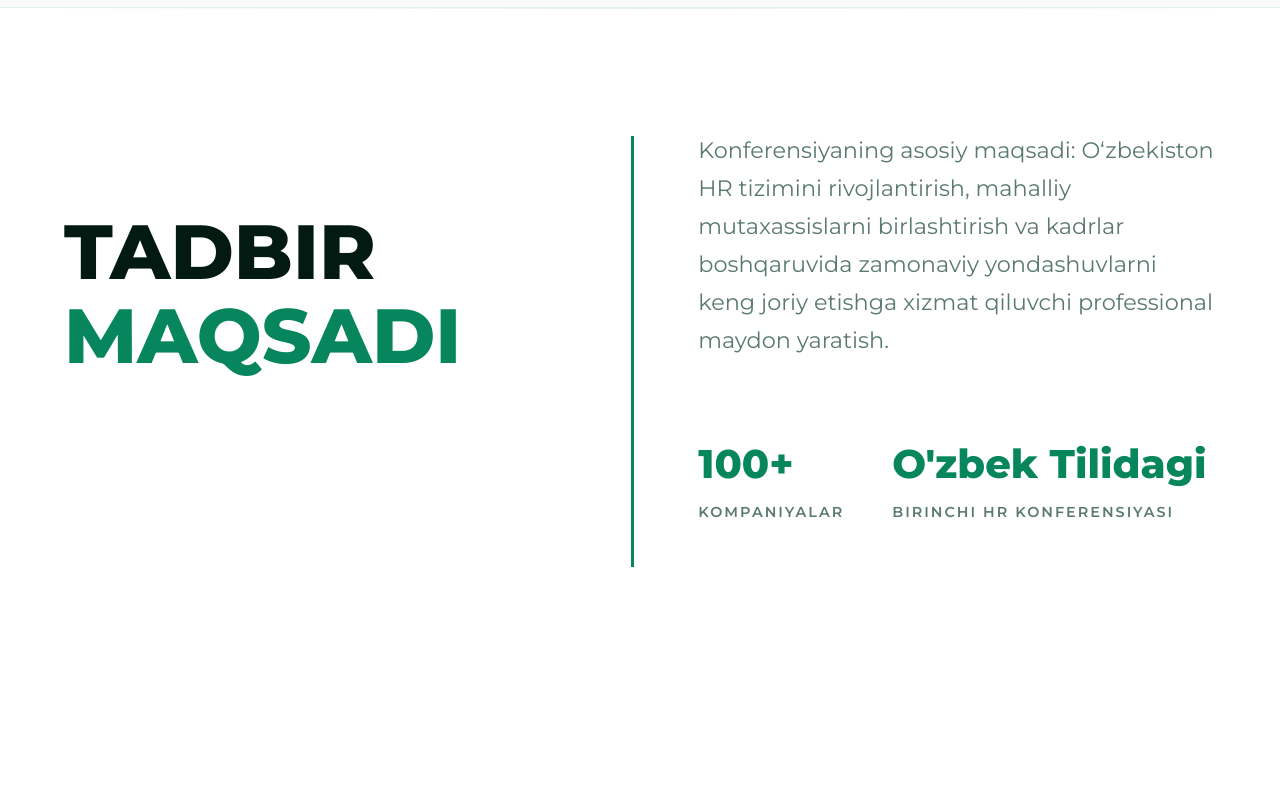
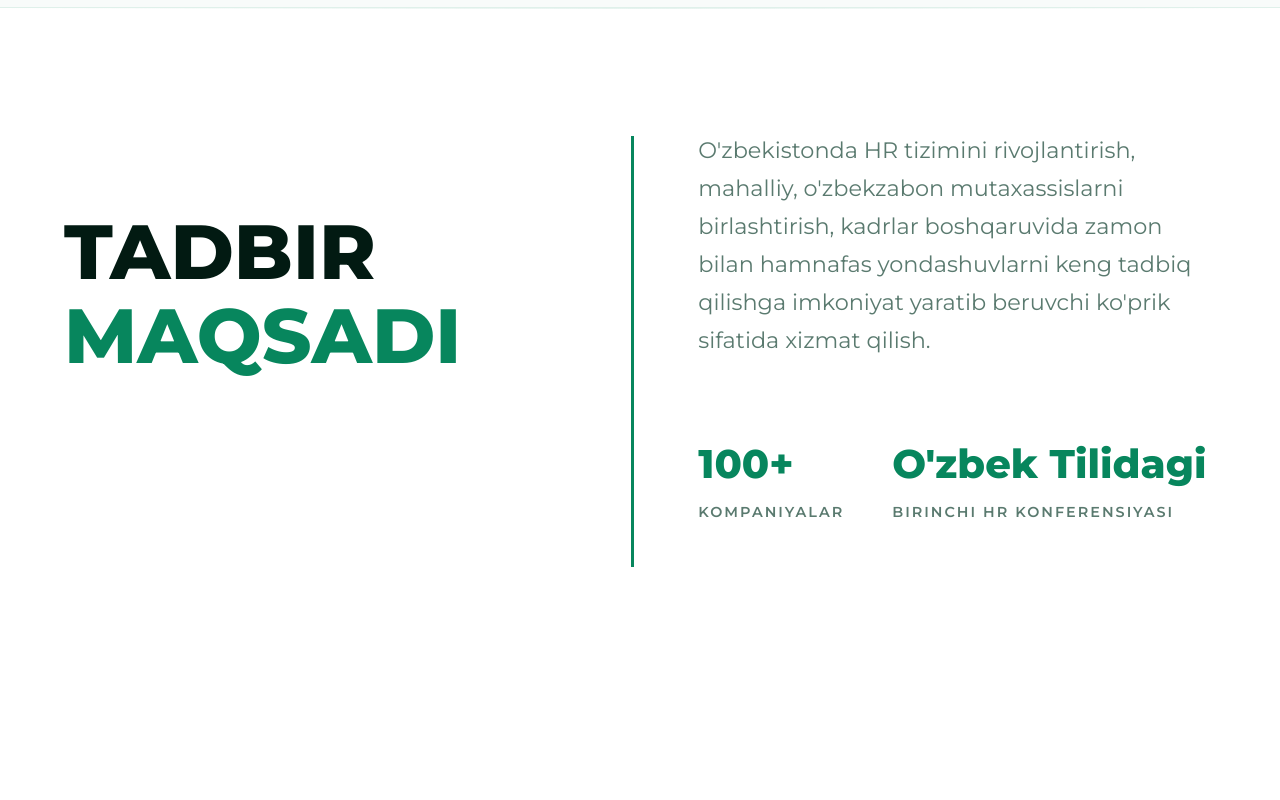
Before and after one commit to bnutfilloyev/hrla-website, a Next.js app: page / in a window 1280 px wide. Shown: the part 1180-1980 px from the top of the page. Built offline with nearby package versions, Linux system fonts and the light colour scheme.

Commit message:
content: update Tickets subtitle and About description text
Co-Authored-By: Claude Sonnet 4.6 <noreply@anthropic.com>

```diff
--- a/src/components/About.jsx
+++ b/src/components/About.jsx
@@ -28,7 +28,7 @@ export default function About() {
             className={styles.descWrapper}
           >
             <p className={styles.description}>
-              Konferensiyaning asosiy maqsadi: Oʻzbekiston HR tizimini rivojlantirish, mahalliy mutaxassislarni birlashtirish va kadrlar boshqaruvida zamonaviy yondashuvlarni keng joriy etishga xizmat qiluvchi professional maydon yaratish.
+              O'zbekistonda HR tizimini rivojlantirish, mahalliy, o'zbekzabon mutaxassislarni birlashtirish, kadrlar boshqaruvida zamon bilan hamnafas yondashuvlarni keng tadbiq qilishga imkoniyat yaratib beruvchi ko'prik sifatida xizmat qilish.
             </p>
             <div className={styles.stats}>
               <div className={styles.statBox}>
--- a/src/components/Tickets.jsx
+++ b/src/components/Tickets.jsx
@@ -82,7 +82,7 @@ export default function Tickets() {
         >
           <h2 className={styles.title}>CHIPTALAR</h2>
           <p className={styles.subtitle}>
-            Ro'yxatdan tezroq o'ting, joylar soni cheklangan. Erta ro'yxatdan o'tganlarga qo'shimcha chegirmalar mavjud.
+            Ro'yxatdan tezroq o'ting, joylar soni cheklangan. Oldindan ro'yxatdan o'tganlarga qo'shimcha chegirmalar mavjud.
           </p>
         </motion.div>
 
```
